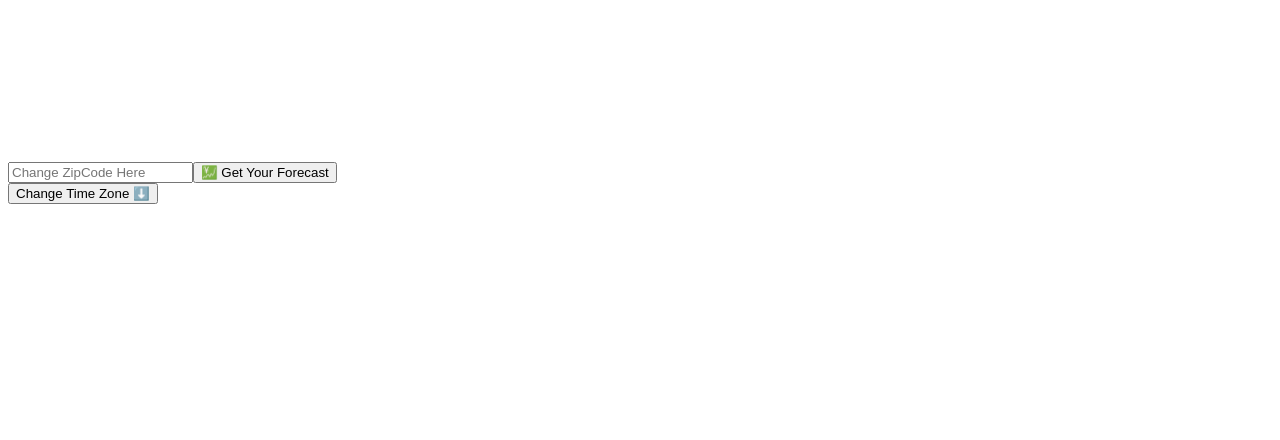
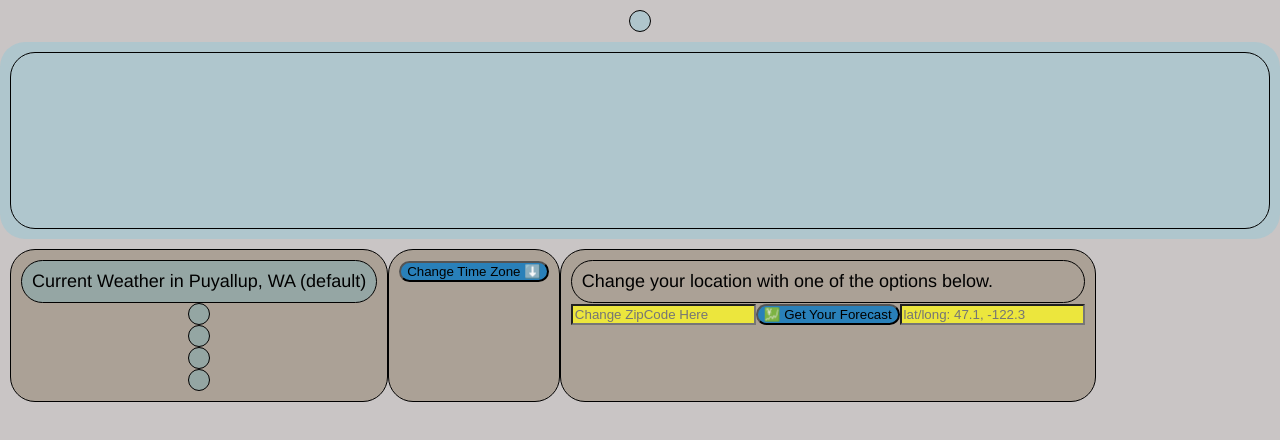
Before and after one commit to MWise707/frontend-project, a plain HTML site: page index.html in a window 1280 px wide. Drawn offline with nearby package versions, Linux system fonts and the light colour scheme; no server answers.

Commit message:
Add lat/long function and event listener

```diff
--- a/index.html
+++ b/index.html
@@ -10,8 +10,12 @@
   <title>Document</title>
 </head>
 <body>
-  <div>
-    <canvas id="myChart"></canvas>
+  <div id="bodyStart"></div>
+  <div id="bodyMid">
+    <div>
+      <canvas id="myChart"></canvas>
+    </div>
   </div>
+  <div id="bodyClose"></div>
 </body>
 </html>
--- a/script.js
+++ b/script.js
@@ -2,18 +2,29 @@ document.addEventListener("DOMContentLoaded", function () {
   "use strict";
   // Declare variable and create elements
   const body = $("body");
+  const bodyStart = $("#bodyStart");
+  const bodyMid = $("#bodyMid");
+  const bodyClose = $("#bodyClose");
   const ctx = $("#myChart");
-  const pageTitle = $(`<div></div>`);
+  const pageTitle = $(`<div></div>`).attr("id", "pageTitle");
   // current conditions card ====================
-  const currContainer = $(`<div></div>`);
+  const currContainer = $(`<div></div>`).attr("id", "today-container");
   const currTempCard = $(`<div></div>`).addClass("today-card");
   const currHumidCard = $(`<div></div>`).addClass("today-card");
-  const currDateCard = $(`<div></div>`).addClass("today-card");
+  const currTitleCard = $(`<div></div>`).addClass("today-card");
   const currTimeCard = $(`<div></div>`).addClass("today-card");
   const currMessageCard = $(`<div></div>`).addClass("today-card");
   // User Input Elements
-  const inputContainer = $("<div></div>");
-  const zipInput = $("<input>").attr("id", "userZip").attr("placeholder", "Change ZipCode Here");
+  const inputContainer = $("<div></div>").attr("id", "inputCont");
+  const inputMessage = $("<div></div>")
+    .attr("id", "inputMessage")
+    .text("Change your location with one of the options below.");
+  const zipInput = $("<input>")
+    .attr("id", "userZip")
+    .attr("placeholder", "Change ZipCode Here");
+  const latLongInput = $("<input>")
+    .attr("id", "latLongInput")
+    .attr("placeholder", "lat/long: 47.1, -122.3");
   const setLocationBtn = $("<button>💹 Get Your Forecast</button>");
   const dropBtnContainer = $("<div></div>").attr("id", "dropBtnCont");
   const dropDownContent = $("<div></div>")
@@ -33,7 +44,8 @@ document.addEventListener("DOMContentLoaded", function () {
     defaultZip,
     localDisplayName,
     latitude,
-    longitude;
+    longitude,
+    currDate;
   // Default Location Data
   latitude = 47.1;
   longitude = -122.32;
@@ -55,6 +67,7 @@ document.addEventListener("DOMContentLoaded", function () {
     "America/New_York",
     "America/Sao_Paulo",
   ];
+  currTitleCard.text(`Current Weather in ${localDisplayName}`);
 
   // Iterate over time zones and create drop down menu
   for (let i = 0; i < timeZones.length; i++) {
@@ -64,12 +77,6 @@ document.addEventListener("DOMContentLoaded", function () {
     );
     dropDownContent.append(timeZoneAnchor);
   }
-
-  function assignCurrConditions() {
-    currTempCard.text(`defaultData.current.temperature_2m`);
-    currHumidCard.text(`defaultData.current.temperature_2m`);
-  }
-
 
   function getLatLong() {
     return new Promise((resolve, reject) => {
@@ -89,6 +96,16 @@ document.addEventListener("DOMContentLoaded", function () {
         reject(new Error("Failed to retrieve geolocation data"));
       });
     });
+  }
+
+  // Used to find location name with LAT/LONG
+  function getLocWithLatLong() {
+    $.get(
+      `https://geocode.maps.co/reverse?lat=${latitude}&lon=${longitude}`,
+      (locData) => {
+        localDisplayName = locData.display_name;
+      }
+    );
   }
 
   // Asynchonous Call for Weather API
@@ -145,65 +162,75 @@ document.addEventListener("DOMContentLoaded", function () {
     });
   }
 
-  function fetchDataAndCreateChart () {
+  function fetchDataAndCreateChart() {
     getDefaultData().then((data) => {
       defaultData = data;
       maxDailyTemps = defaultData.daily.temperature_2m_max;
       minDailyTemps = defaultData.daily.temperature_2m_min;
       timeLabels = defaultData.daily.time;
       maxProbRain = defaultData.daily.precipitation_probability_max;
-      currDateCard.text(`Date: ${defaultData.current.time}`);
-      currTimeCard.text(`Time: ${defaultData.current.time}`);
-      currTempCard.text(`Temperature: ${defaultData.current.temperature_2m}℉`);
-      currHumidCard.text(`Humidity: ${defaultData.current.relative_humidity_2m}%`);
+      currTimeCard.text(`Last Updated: ${defaultData.current.time}`);
+      currTempCard.text(`${defaultData.current.temperature_2m}℉`);
+      currHumidCard.text(
+        `${defaultData.current.relative_humidity_2m}% Humidity`
+      );
       createChart();
-      console.log(data.daily.time);
     });
   }
 
   fetchDataAndCreateChart();
 
-  // Function to update variables base on user input
-  function updateVariables() {
-    defaultZip = parseFloat(zipInput.val());
-    getLatLong(); // makes AJAX call and changes LAT/LONG
-  }
-
   // Add elements to page =======================
-  body.prepend(pageTitle);
-  currContainer.append(currDateCard);
+  // Body Start Includes Page Title
+  bodyStart.append(pageTitle);
+  // Body Middle Includes Chart & currContainer
+  currContainer.append(currTitleCard);
   currContainer.append(currTimeCard);
   currContainer.append(currTempCard);
   currContainer.append(currHumidCard);
   currContainer.append(currMessageCard);
-  body.append(currContainer);
+  bodyClose.append(currContainer);
+  // Body Close: Input Container, DropDown
+
+  dropBtnContainer.append(setTimeZoneBtn);
+  dropBtnContainer.append(dropDownContent);
+  bodyClose.append(dropBtnContainer);
+
+  inputContainer.append(inputMessage);
   inputContainer.append(zipInput);
   inputContainer.append(setLocationBtn);
-  dropBtnContainer.append(setTimeZoneBtn);
-  dropBtnContainer.append(dropDownContent);
-  body.append(inputContainer);
-  body.append(dropBtnContainer);
+  inputContainer.append(latLongInput);
+  bodyClose.append(inputContainer);
 
   // Event listener for setLocationBtn
   setLocationBtn.on("click", async function () {
     defaultZip = parseFloat(zipInput.val());
     await getLatLong(); // #1 Asyncronous
-    await getDefaultData().then((data) => {
-      defaultData = data;
-      console.log(data);
-      maxDailyTemps = defaultData.daily.temperature_2m_max;
-      minDailyTemps = defaultData.daily.temperature_2m_min;
-      timeLabels = defaultData.daily.time;
-      maxProbRain = defaultData.daily.precipitation_probability_max;
-      createChart();
-    });
+    currTitleCard.text(`Currently in ${localDisplayName}`);
+    fetchDataAndCreateChart();
   });
 
   $("#userZip").on("keydown", async function (e) {
     if (e.keyCode === 13) {
       defaultZip = parseFloat(zipInput.val());
       await getLatLong(); // #1 Asyncronous
+      currTitleCard.text(`Currently in ${localDisplayName}`);
       fetchDataAndCreateChart();
+    }
+  });
+
+  $("#latLongInput").on("keydown", async function (e) {
+    if (e.keyCode === 13) {
+      alert(
+        "Enter Latittude and Longitude separated by comma. \n Example: 47.1, -122.3"
+      );
+      let latLongArray = latLongInput.val().split(",");
+      latitude = parseFloat(latLongArray[0]);
+      longitude = parseFloat(latLongArray[1]);
+      console.log(latitude, longitude);
+      await getLocWithLatLong();
+      currTitleCard.text(`Currently in ${localDisplayName}`);
+      await fetchDataAndCreateChart();
     }
   });
 
@@ -221,5 +248,4 @@ document.addEventListener("DOMContentLoaded", function () {
     console.log(locationData.timeZone);
     console.log("Time Zone Option clicked:", $(this).text());
   });
-
 });
--- a/style.css
+++ b/style.css
@@ -1,6 +1,78 @@
+body {
+  font-family: Helvetica;
+  font-size: 18px;
+  margin: 0px;
+  /* display: flex; */
+  flex-direction: column;
+  justify-content: flex-start;
+  align-items: center;
+  background-color: #aea8a8a8;
+}
+
+div#pageTitle {
+  background-color: rgb(0 200 255 / 13%);
+}
+
+div#bodyStart {
+  display: flex;
+  align-content: space-around;
+  justify-content: center;
+  border: 0;
+}
+
+div#bodyClose {
+  display: flex;
+  border: 0;
+}
+
+div#bodyMid {
+  background-color: rgb(0 200 255 / 13%);
+  border: 0;
+}
+
+div {
+  padding: 10px;
+  border-style: solid;
+  border-width: 1px;
+  border-radius: 25px;
+}
+
+div#today-container {
+  background-color: #998b799e;
+  border-radius: 25px;
+  display: flex;
+  flex-wrap: nowrap;
+  align-content: center;
+  flex-direction: column;
+  justify-content: flex-start;
+  align-items: center;
+}
+
+.today-card {
+  background-color: rgb(0 200 255 / 13%);
+}
+
+div#inputCont {
+  background-color: #998b799e;
+}
+
+button {
+  background-color: #2980b9;
+  border-radius: 25px;
+}
+
+input {
+  background-color: #ece63d;
+}
+
 /* Dropdown button on hover & focus */
-.dropbtn:hover, .dropbtn:focus {
-  background-color: #2980B9;
+.dropbtn:hover,
+.dropbtn:focus {
+  background-color: #2980b9;
+}
+
+div#dropBtnCont {
+  background-color: #998b799e;
 }
 
 /* The container <div> - needed to position the dropdown content */
@@ -13,9 +85,9 @@
 .dropdown-content {
   display: none;
   position: absolute;
-  background-color: #f1f1f1;
+  background-color: #e88a8a;
   min-width: 160px;
-  box-shadow: 0px 8px 16px 0px rgba(0,0,0,0.2);
+  box-shadow: 0px 8px 16px 0px rgba(0, 0, 0, 0.2);
   z-index: 1;
 }
 
@@ -25,10 +97,15 @@
   padding: 12px 16px;
   text-decoration: none;
   display: block;
+  border: 1px;
 }
 
 /* Change color of dropdown links on hover */
-.dropdown-content a:hover {background-color: #ddd;}
+.dropdown-content a:hover {
+  background-color: #ddd;
+}
 
 /* Show the dropdown menu (use JS to add this class to the .dropdown-content container when the user clicks on the dropdown button) */
-.show {display:block;}
+.show {
+  display: block;
+}
```
